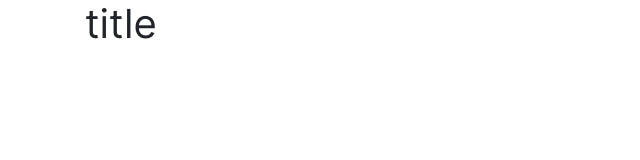
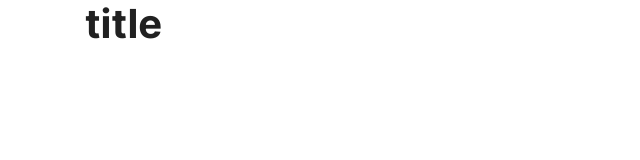
Before and after one commit to webmayak/brandcitations, a website: page source/index.html in a window 1280 px wide. Shown: the full height of the page, 0-640 px from the left. Drawn offline with nearby package versions, Linux system fonts and the light colour scheme; files that its build step writes are made by us from their sources.

Commit message:
Настроила переменные

```diff
--- a/source/sass/vars.scss
+++ b/source/sass/vars.scss
@@ -1 +1,32 @@
+$blue: #3281ec;
+$orange: #f49a40;
+$yellow: #f2c94c;
+$green: #25ae60;
+$primary: $green;
+$secondary: $orange;
+$yiq-contrasted-threshold: 200;
+
+$spacer: 1rem;
+$spacers: (
+  32p: ($spacer * 2),
+  64p: ($spacer * 4)
+);
+
+$body-color: #212121;
+$link-color: $blue;
+$border-radius: 0.25rem;
+$border-color: #ebebeb;
+$box-shadow: 0 3px 15px rgba(0, 0, 0, 0.05);
+
 $font-family-sans-serif: "Inter", "Helvetica", sans-serif;
+$h2-font-size: 42px;
+$headings-font-weight: bold;
+
+$input-border-color: $border-color;
+
+$btn-padding-y: 0.75rem;
+$btn-padding-y-sm: 0.5rem;
+$btn-border-radius-sm: $border-radius;
+
+$card-border-radius: 12px;
+$card-border-color: $border-color;
```
